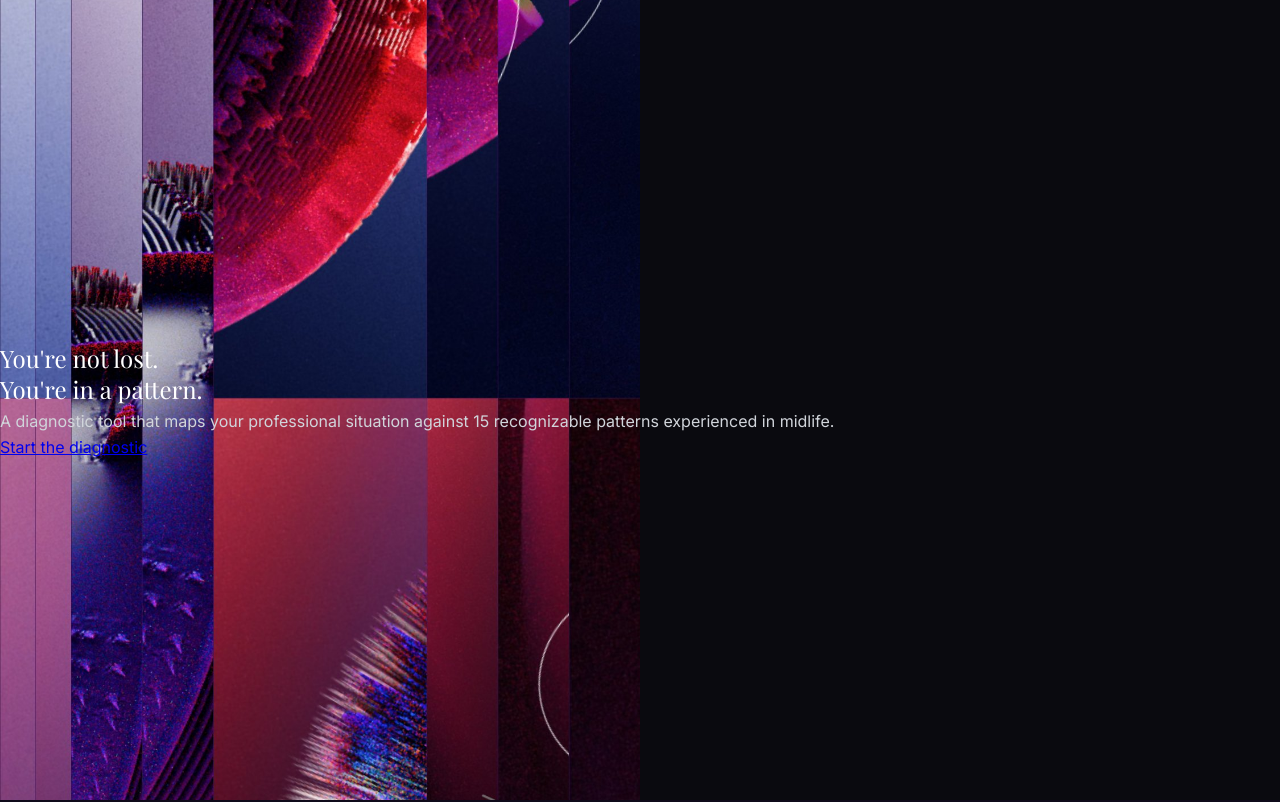
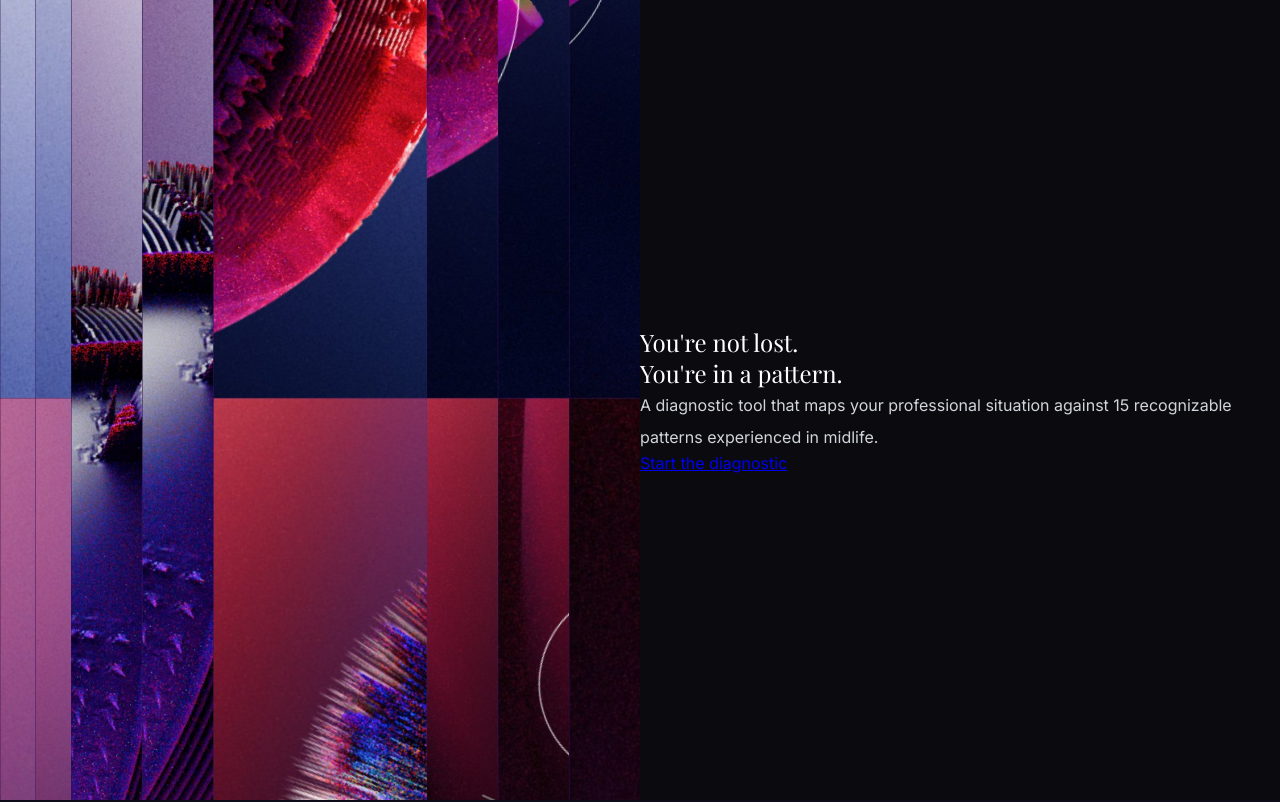
Before and after one commit to lifepatternengine-hub/life-pattern-engine, a Next.js app: page / in a window 1280 px wide. Shown: the top 802 px of the page. Built offline with nearby package versions, Linux system fonts and the light colour scheme; a web font is replaced by a local one.

Commit message:
Update page.tsx

```diff
--- a/app/page.tsx
+++ b/app/page.tsx
@@ -27,7 +27,7 @@ export default function Home() {
           }}
         />
 
-        <div className="relative z-10 w-full max-w-[1400px] mx-auto px-8 pt-40 pb-24">
+        <div className="relative z-10 w-1/2 max-w-[650px] ml-auto pl-40 pr-16 pt-24" style={{ color: '#ffffff' }}>
          <h1 className="text-8xl leading-[1.3] tracking-tight mb-16" style={{ color: '#ffffff' }}>
             You're not lost.<br />You're in a pattern.
           </h1>
```
